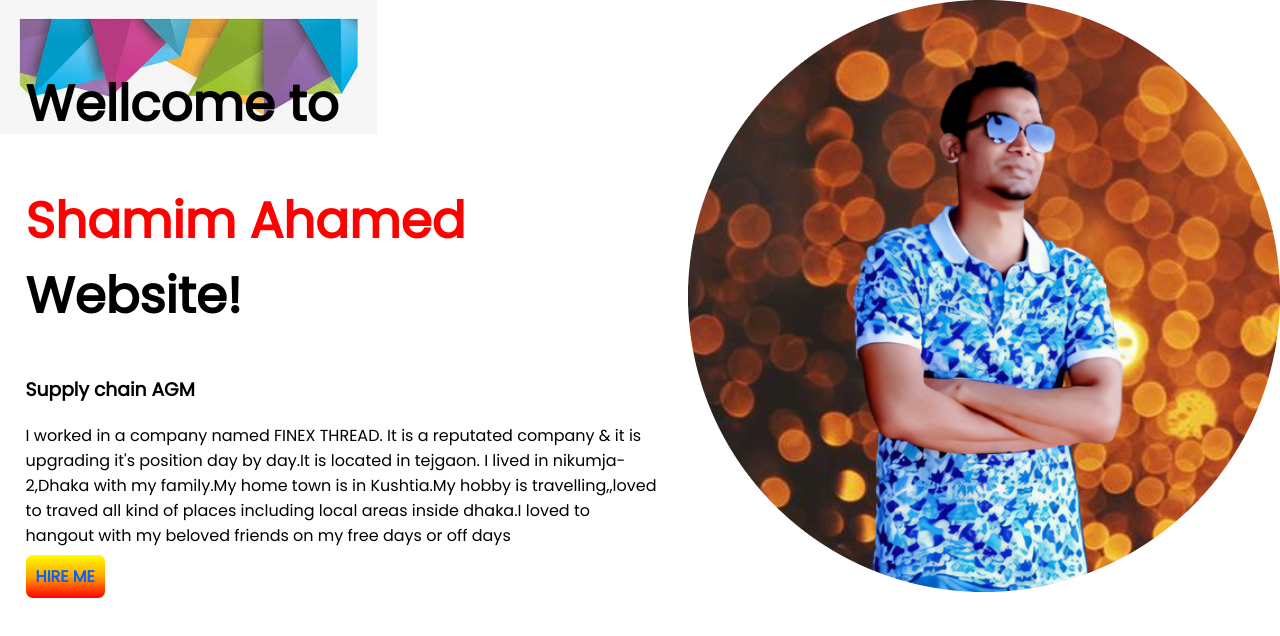
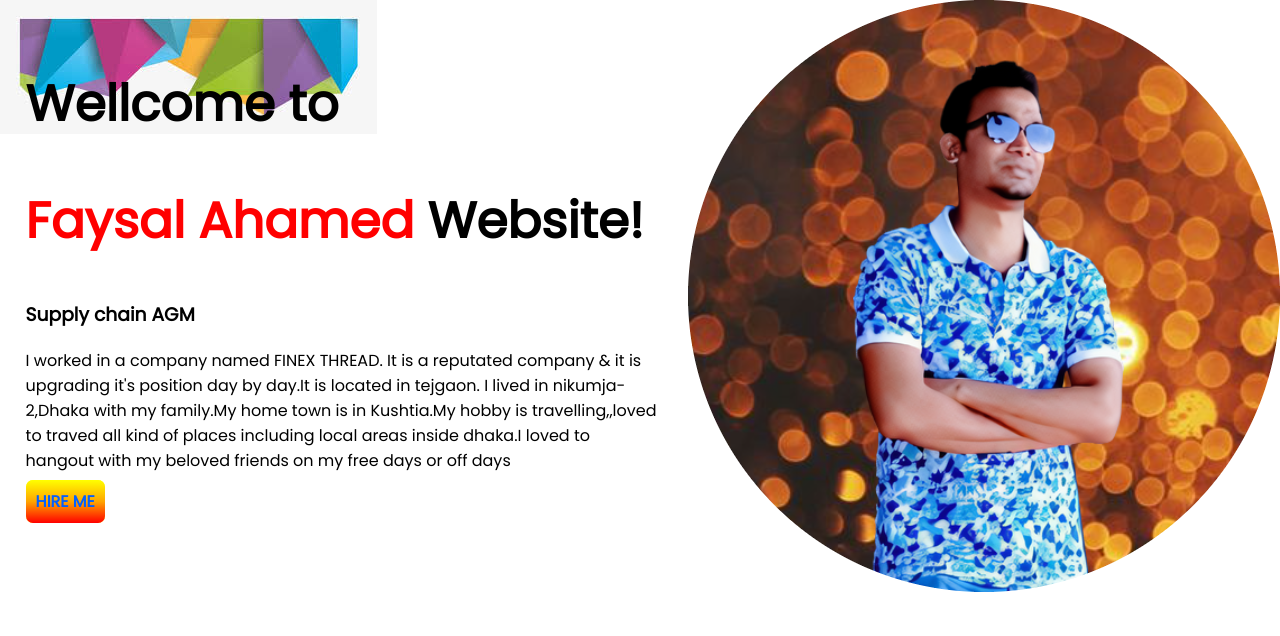
Before and after one commit to ushabossy/web-portfolio, a plain HTML site: page index.html in a window 1280 px wide. Drawn offline with Linux system fonts and the light colour scheme.

Commit message:
1st out of 3

```diff
--- a/index.html
+++ b/index.html
@@ -16,7 +16,7 @@
     <section class="top-banner">
         <div class="half-width">
             <h1>Wellcome to</h1>
-            <h1> <span class="aqua-blue"> Shamim Ahamed</span> Website!</h1>
+            <h1> <span class="aqua-blue">Faysal Ahamed</span> Website!</h1>
             <h3>Supply chain AGM </h3>
             <p> I worked in a company named FINEX THREAD. It is a reputated company & it is upgrading it's position day
                 by
```
